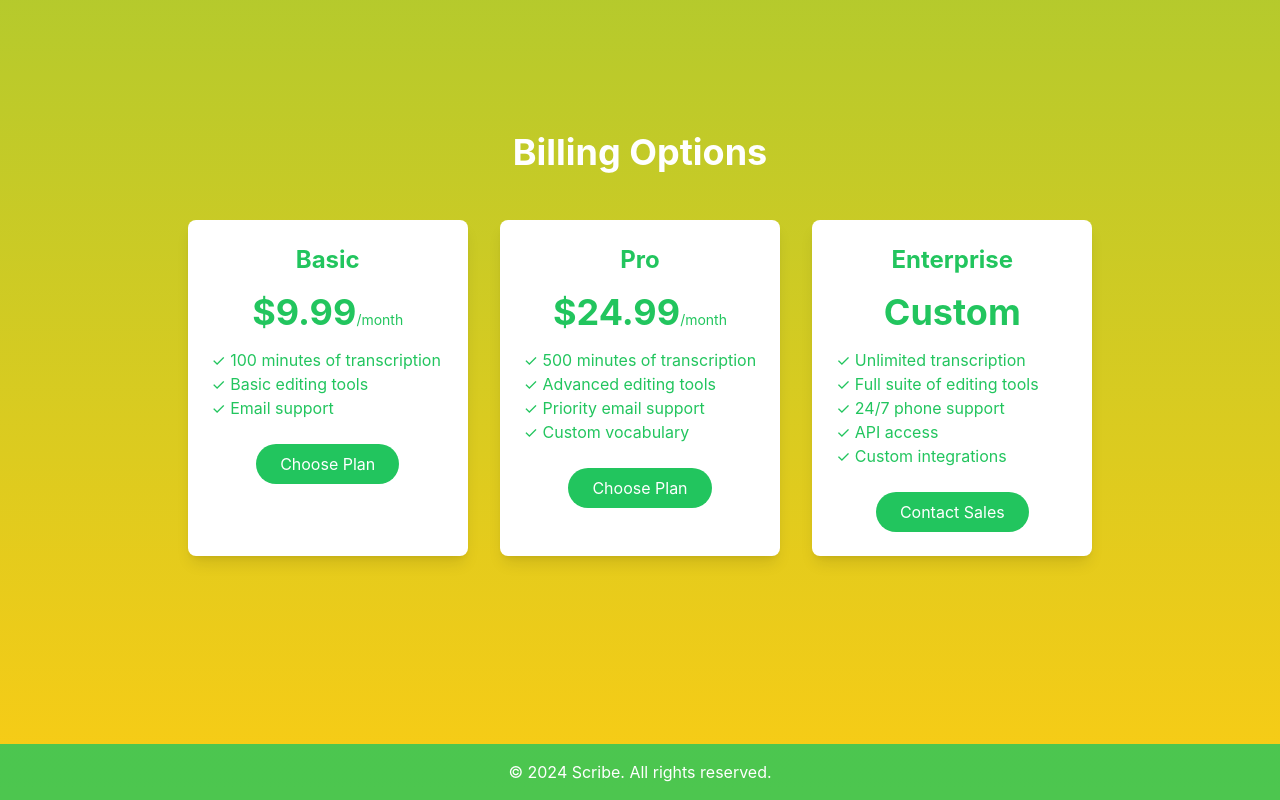
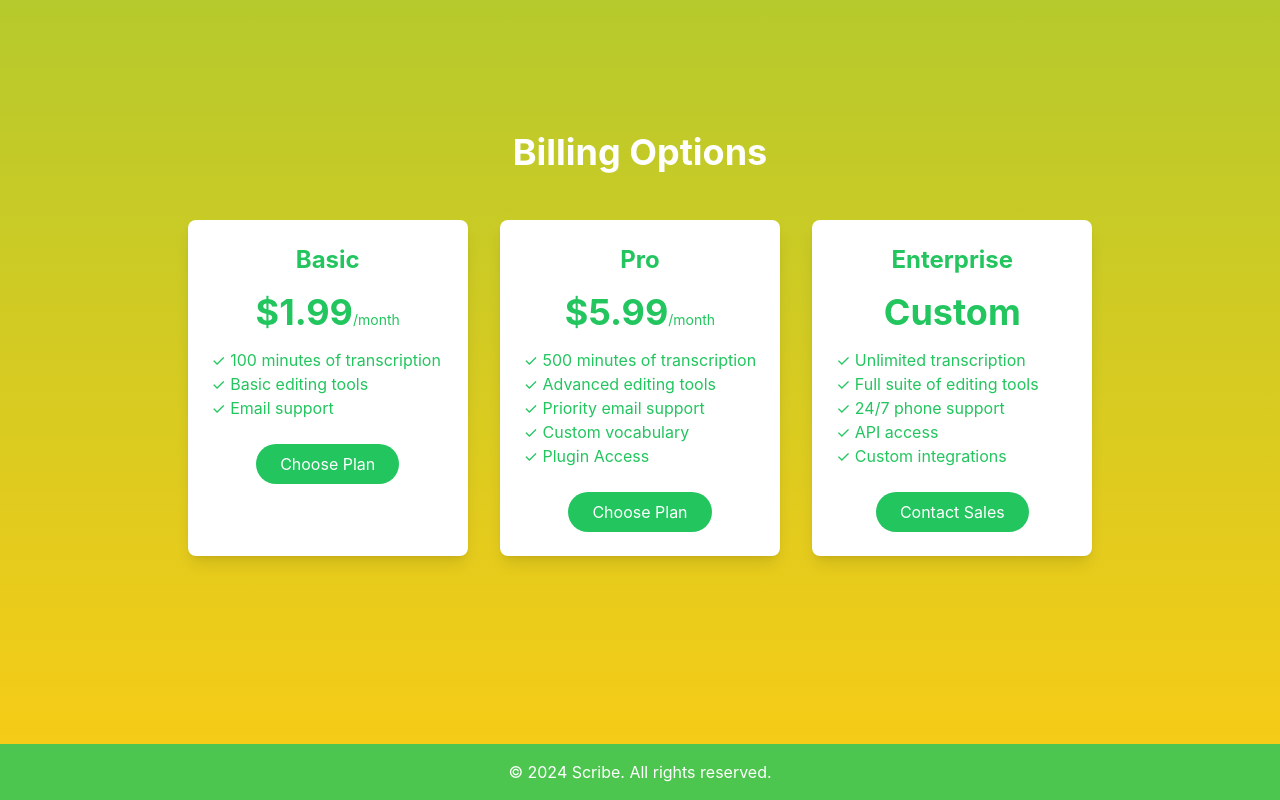
Before and after one commit to Qwill96227/AI-Project, a React (Create React App) app in the folder scribe-ai/: page / in a window 1280 px wide. Shown: the part 1724-2524 px from the top of the page. Built offline with nearby package versions, Linux system fonts and the light colour scheme.

Commit message:
Changed payment options

```diff
--- a/scribe-ai/src/App.js
+++ b/scribe-ai/src/App.js
@@ -116,7 +116,7 @@ function LandingPage() {
           <div className="grid grid-cols-1 md:grid-cols-3 gap-8">
             <div className="bg-white text-green-500 rounded-lg p-6 shadow-lg">
               <h3 className="text-2xl font-bold mb-4">Basic</h3>
-              <p className="text-4xl font-bold mb-4">$9.99<span className="text-sm font-normal">/month</span></p>
+              <p className="text-4xl font-bold mb-4">$1.99<span className="text-sm font-normal">/month</span></p>
               <ul className="text-left mb-6">
                 <li>✓ 100 minutes of transcription</li>
                 <li>✓ Basic editing tools</li>
@@ -126,12 +126,13 @@ function LandingPage() {
             </div>
             <div className="bg-white text-green-500 rounded-lg p-6 shadow-lg">
               <h3 className="text-2xl font-bold mb-4">Pro</h3>
-              <p className="text-4xl font-bold mb-4">$24.99<span className="text-sm font-normal">/month</span></p>
+              <p className="text-4xl font-bold mb-4">$5.99<span className="text-sm font-normal">/month</span></p>
               <ul className="text-left mb-6">
                 <li>✓ 500 minutes of transcription</li>
                 <li>✓ Advanced editing tools</li>
                 <li>✓ Priority email support</li>
                 <li>✓ Custom vocabulary</li>
+                <li>✓ Plugin Access</li>
               </ul>
               <button className="bg-green-500 text-white px-6 py-2 rounded-full hover:bg-green-600 transition duration-300">Choose Plan</button>
             </div>
```
